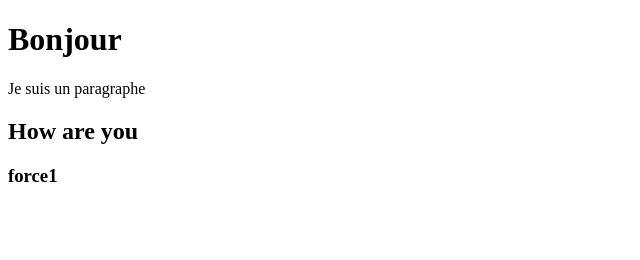
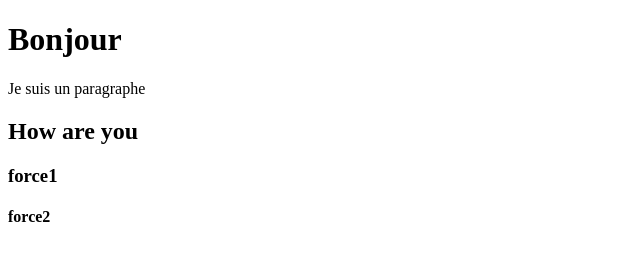
Before and after one commit to elprofessorCopa/Conflit_git, a plain HTML site: page index.html in a window 1280 px wide. Shown: the full height of the page, 0-640 px from the left. Drawn offline with Linux system fonts and the light colour scheme.

Commit message:
commit force2 second

```diff
--- a/index.html
+++ b/index.html
@@ -10,6 +10,7 @@
     <p>Je suis un paragraphe</p>
     <h2>How are you</h2>
     <h3>force1</h3>
+    <h4>force2</h4>
 
 </body>
 </html>
```
